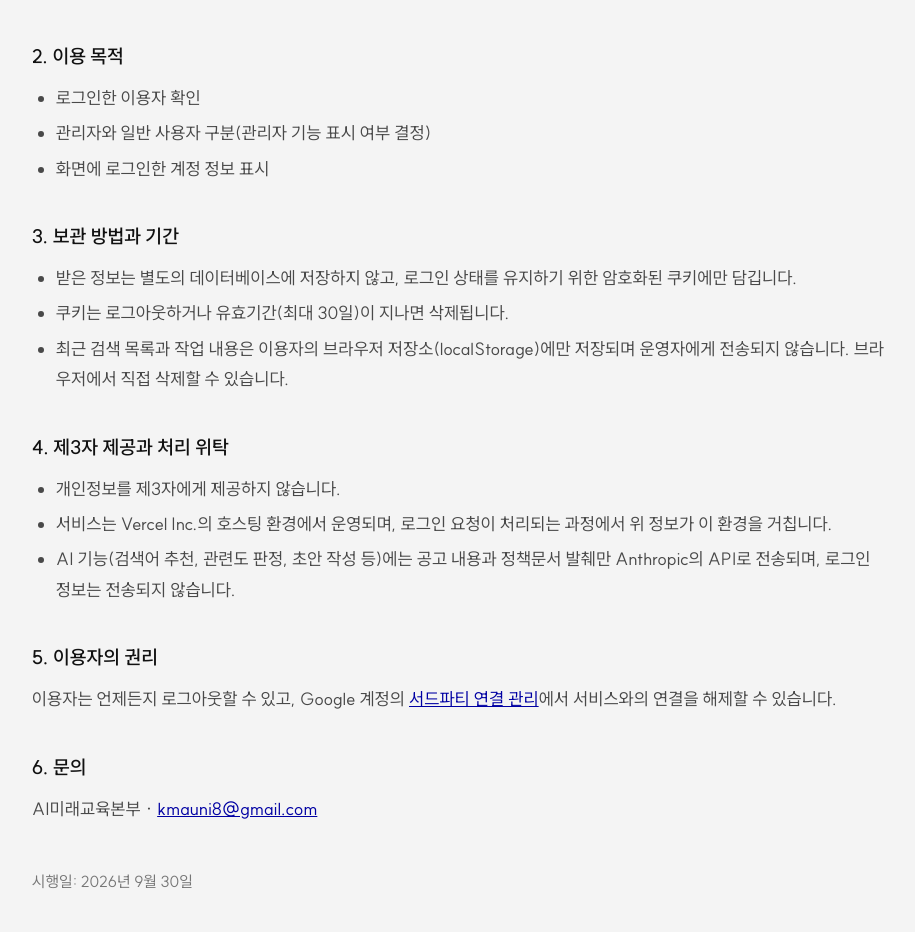
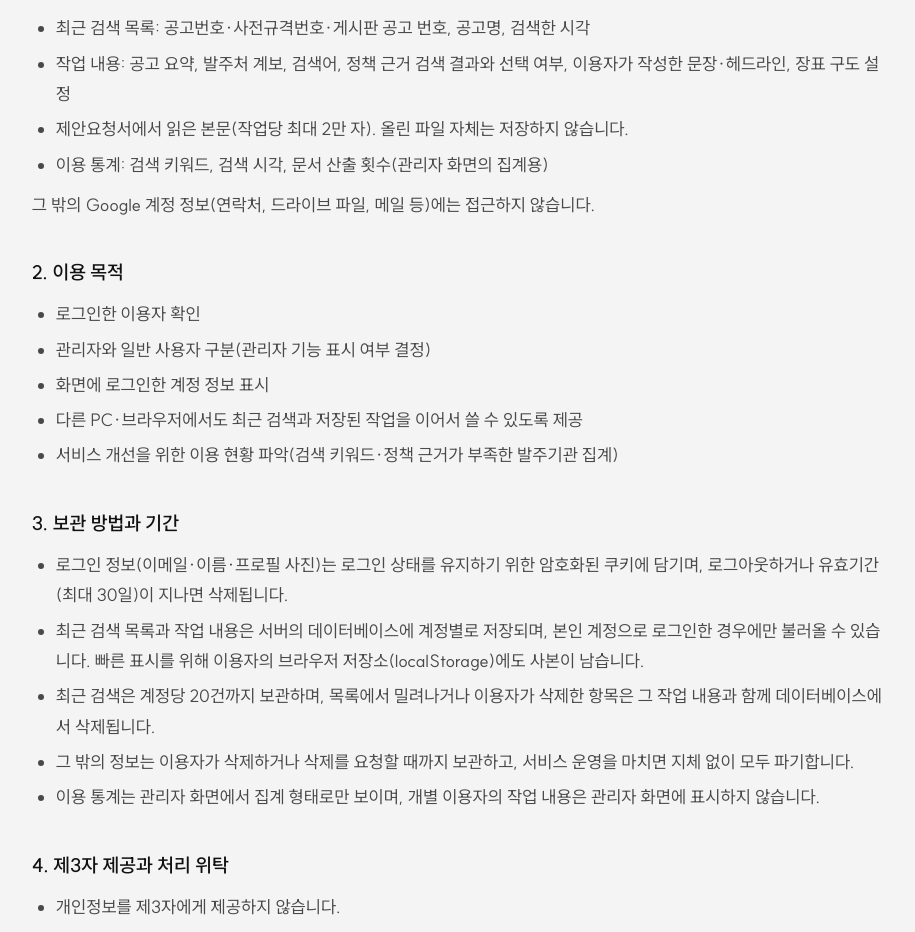
Before and after one commit to opethianist-stack/policy-fit, a Next.js app: page /privacy in a window 1280 px wide. Shown: the part 471-1403 px from the top of the page, without its empty margins (181-1096 px from the left). Built offline with nearby package versions, Linux system fonts and the light colour scheme; no server answers.

Commit message:
개인정보처리방침: 최근 검색·작업을 계정별로 서버에 저장하는 기준으로 개정
Co-Authored-By: Claude Opus 5.5 <noreply@anthropic.com>
Claude-Session: https://claude.ai/code/session_01WePvBNke3QQDHmChNpCXHT

```diff
--- a/app/privacy/page.js
+++ b/app/privacy/page.js
@@ -1,7 +1,8 @@
 export const metadata = { title: 'Policy Fit · 개인정보처리방침' };
 
 // 구글 로그인(OAuth) 앱 게시에 필요한 공개 페이지. 로그인 없이 열린다.
-// 받는 정보·보관 방식이 바뀌면(예: 검색 기록을 서버에 남기기 시작하면) 이 페이지를 먼저 고친다.
+// 받는 정보·보관 방식이 바뀌면 이 페이지를 먼저 고친다.
+// 2026-09-30: 최근 검색·작업 내용을 계정별로 서버 데이터베이스에 저장하는 것으로 개정(여러 기기에서 이어서 작업).
 export default function Privacy() {
   return (
     <main className="page policy">
@@ -15,6 +16,13 @@ export default function Privacy() {
         <li>이름</li>
         <li>프로필 사진 주소</li>
       </ul>
+      <p>서비스를 이용하는 과정에서 다음 정보가 로그인한 계정(이메일 주소)과 함께 저장됩니다.</p>
+      <ul>
+        <li>최근 검색 목록: 공고번호·사전규격번호·게시판 공고 번호, 공고명, 검색한 시각</li>
+        <li>작업 내용: 공고 요약, 발주처 계보, 검색어, 정책 근거 검색 결과와 선택 여부, 이용자가 작성한 문장·헤드라인, 장표 구도 설정</li>
+        <li>제안요청서에서 읽은 본문(작업당 최대 2만 자). 올린 파일 자체는 저장하지 않습니다.</li>
+        <li>이용 통계: 검색 키워드, 검색 시각, 문서 산출 횟수(관리자 화면의 집계용)</li>
+      </ul>
       <p>그 밖의 Google 계정 정보(연락처, 드라이브 파일, 메일 등)에는 접근하지 않습니다.</p>
 
       <h2>2. 이용 목적</h2>
@@ -22,29 +30,35 @@ export default function Privacy() {
         <li>로그인한 이용자 확인</li>
         <li>관리자와 일반 사용자 구분(관리자 기능 표시 여부 결정)</li>
         <li>화면에 로그인한 계정 정보 표시</li>
+        <li>다른 PC·브라우저에서도 최근 검색과 저장된 작업을 이어서 쓸 수 있도록 제공</li>
+        <li>서비스 개선을 위한 이용 현황 파악(검색 키워드·정책 근거가 부족한 발주기관 집계)</li>
       </ul>
 
       <h2>3. 보관 방법과 기간</h2>
       <ul>
-        <li>받은 정보는 별도의 데이터베이스에 저장하지 않고, 로그인 상태를 유지하기 위한 암호화된 쿠키에만 담깁니다.</li>
-        <li>쿠키는 로그아웃하거나 유효기간(최대 30일)이 지나면 삭제됩니다.</li>
-        <li>최근 검색 목록과 작업 내용은 이용자의 브라우저 저장소(localStorage)에만 저장되며 운영자에게 전송되지 않습니다. 브라우저에서 직접 삭제할 수 있습니다.</li>
+        <li>로그인 정보(이메일·이름·프로필 사진)는 로그인 상태를 유지하기 위한 암호화된 쿠키에 담기며, 로그아웃하거나 유효기간(최대 30일)이 지나면 삭제됩니다.</li>
+        <li>최근 검색 목록과 작업 내용은 서버의 데이터베이스에 계정별로 저장되며, 본인 계정으로 로그인한 경우에만 불러올 수 있습니다. 빠른 표시를 위해 이용자의 브라우저 저장소(localStorage)에도 사본이 남습니다.</li>
+        <li>최근 검색은 계정당 20건까지 보관하며, 목록에서 밀려나거나 이용자가 삭제한 항목은 그 작업 내용과 함께 데이터베이스에서 삭제됩니다.</li>
+        <li>그 밖의 정보는 이용자가 삭제하거나 삭제를 요청할 때까지 보관하고, 서비스 운영을 마치면 지체 없이 모두 파기합니다.</li>
+        <li>이용 통계는 관리자 화면에서 집계 형태로만 보이며, 개별 이용자의 작업 내용은 관리자 화면에 표시하지 않습니다.</li>
       </ul>
 
       <h2>4. 제3자 제공과 처리 위탁</h2>
       <ul>
         <li>개인정보를 제3자에게 제공하지 않습니다.</li>
         <li>서비스는 Vercel Inc.의 호스팅 환경에서 운영되며, 로그인 요청이 처리되는 과정에서 위 정보가 이 환경을 거칩니다.</li>
+        <li>최근 검색 목록과 작업 내용은 Vercel과 연동된 데이터베이스 서비스에 저장됩니다.</li>
         <li>AI 기능(검색어 추천, 관련도 판정, 초안 작성 등)에는 공고 내용과 정책문서 발췌만 Anthropic의 API로 전송되며, 로그인 정보는 전송되지 않습니다.</li>
       </ul>
 
       <h2>5. 이용자의 권리</h2>
+      <p>이용자는 최근 검색의 &lsquo;편집&rsquo;에서 저장된 항목과 작업 내용을 직접 삭제할 수 있고, 아래 문의처로 계정에 저장된 정보 전체의 열람·삭제를 요청할 수 있습니다.</p>
       <p>이용자는 언제든지 로그아웃할 수 있고, Google 계정의 <a href="https://myaccount.google.com/connections" target="_blank" rel="noopener noreferrer">서드파티 연결 관리</a>에서 서비스와의 연결을 해제할 수 있습니다.</p>
 
       <h2>6. 문의</h2>
       <p>AI미래교육본부 · <a href="mailto:kmauni8@gmail.com">kmauni8@gmail.com</a></p>
 
-      <p className="date">시행일: 2026년 9월 30일</p>
+      <p className="date">시행일: 2026년 9월 30일 · 개정: 2026년 9월 30일</p>
     </main>
   );
 }
```
Also changed, not shown: 1 other file (tests, documents, lock files or other folders).
